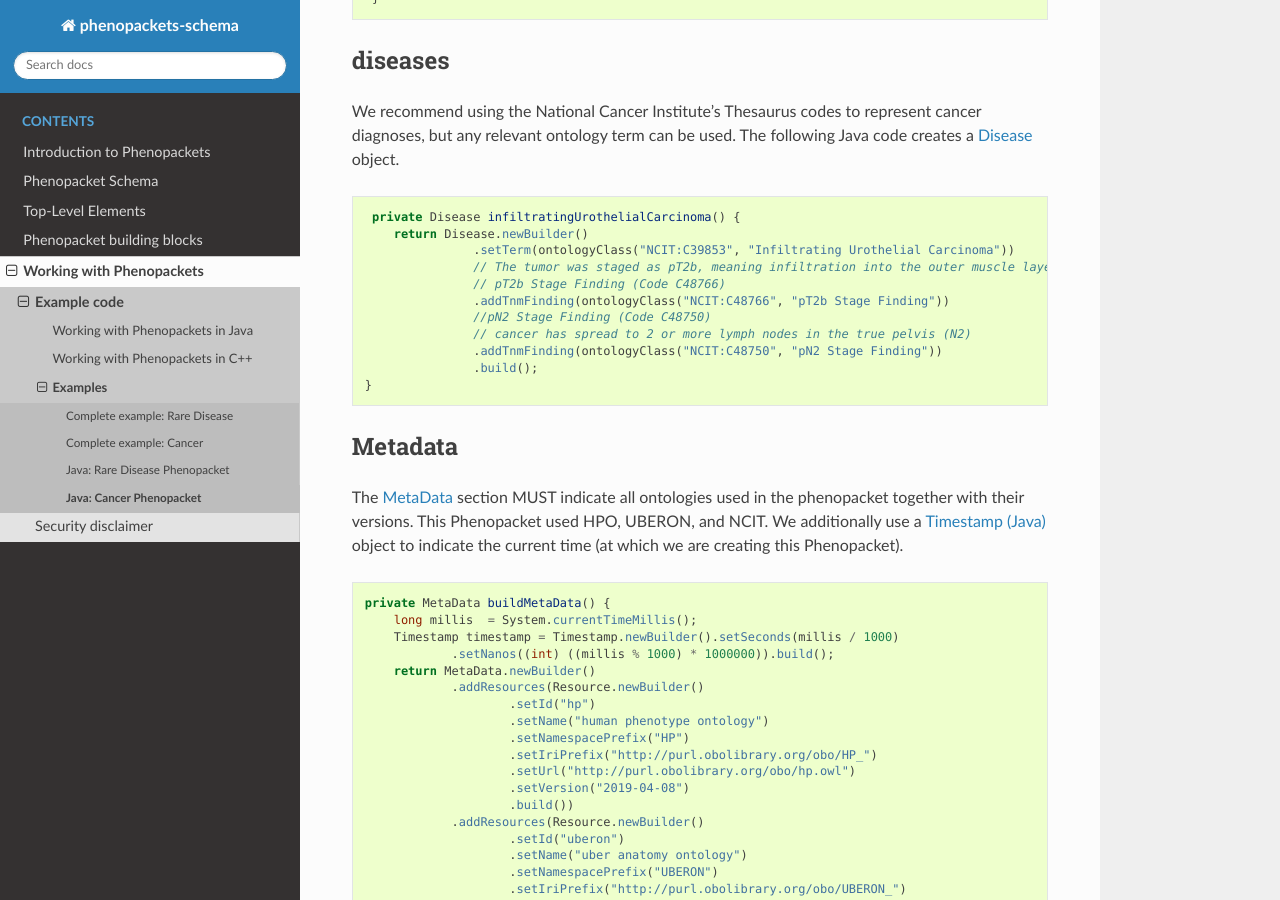
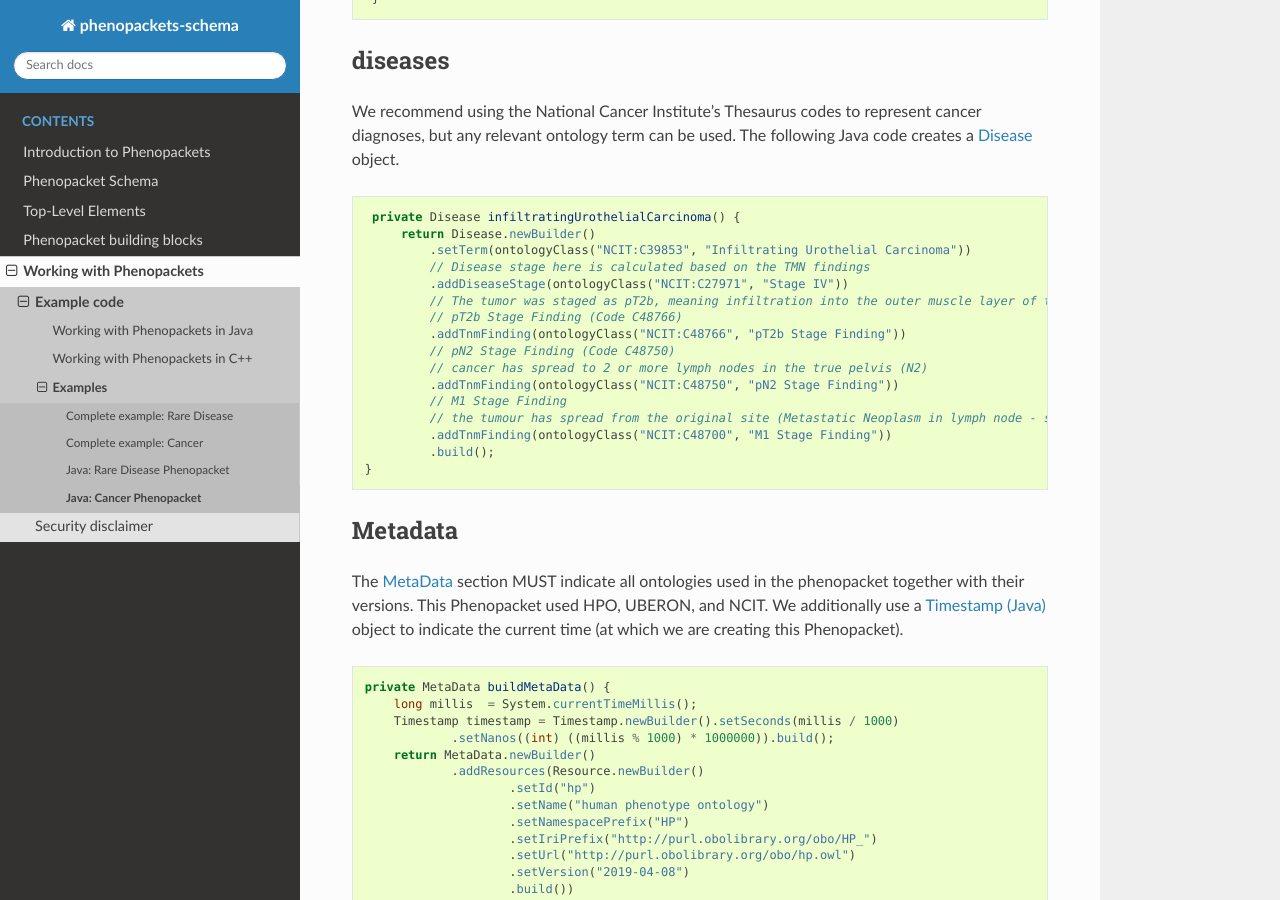
Before and after one commit to phenopackets/phenopacket-schema, a Sphinx documentation site: the page built from docs/cancer-example-java.rst, in a window 1280 px wide and 900 px high, scrolled down 2268 px. Built offline with Sphinx 7.4.7 and the Read the Docs theme 2.0.0, drawn with Linux system fonts in a browser that asks for light colours.

Commit message:
Add diseaseStage to cancer-example*.rst and UrothelialCarcinomaExample.java

```diff
--- a/docs/cancer-example-java.rst
+++ b/docs/cancer-example-java.rst
@@ -132,15 +132,20 @@ relevant ontology term can be used. The following Java code creates a  :ref:`rst
 .. code-block:: java
 
      private Disease infiltratingUrothelialCarcinoma() {
-        return Disease.newBuilder()
-                   .setTerm(ontologyClass("NCIT:C39853", "Infiltrating Urothelial Carcinoma"))
-                   // The tumor was staged as pT2b, meaning infiltration into the outer muscle layer of the bladder wall
-                   // pT2b Stage Finding (Code C48766)
-                   .addTnmFinding(ontologyClass("NCIT:C48766", "pT2b Stage Finding"))
-                   //pN2 Stage Finding (Code C48750)
-                   // cancer has spread to 2 or more lymph nodes in the true pelvis (N2)
-                   .addTnmFinding(ontologyClass("NCIT:C48750", "pN2 Stage Finding"))
-                   .build();
+         return Disease.newBuilder()
+             .setTerm(ontologyClass("NCIT:C39853", "Infiltrating Urothelial Carcinoma"))
+             // Disease stage here is calculated based on the TMN findings
+             .addDiseaseStage(ontologyClass("NCIT:C27971", "Stage IV"))
+             // The tumor was staged as pT2b, meaning infiltration into the outer muscle layer of the bladder wall
+             // pT2b Stage Finding (Code C48766)
+             .addTnmFinding(ontologyClass("NCIT:C48766", "pT2b Stage Finding"))
+             // pN2 Stage Finding (Code C48750)
+             // cancer has spread to 2 or more lymph nodes in the true pelvis (N2)
+             .addTnmFinding(ontologyClass("NCIT:C48750", "pN2 Stage Finding"))
+             // M1 Stage Finding
+             // the tumour has spread from the original site (Metastatic Neoplasm in lymph node - sample5)
+             .addTnmFinding(ontologyClass("NCIT:C48700", "M1 Stage Finding"))
+             .build();
     }
 
 
```
Also changed, not shown: docs/cancer-example.rst (+8 -1 lines), 1 other file.
